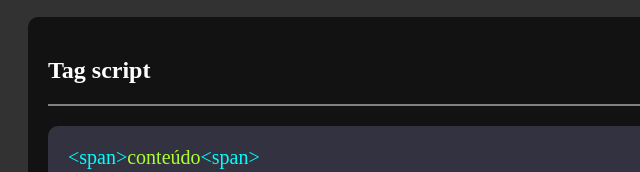
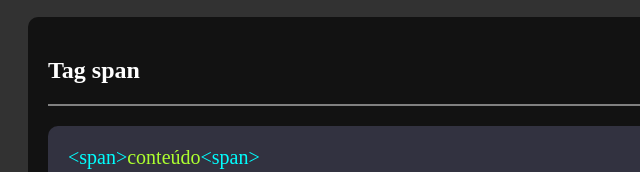
Before and after one commit to Davi-Zimmer/dicionario_html, a plain HTML site: page index.html in a window 1280 px wide. Shown: the part 1748-1920 px from the top of the page, 0-640 px from the left. Drawn offline with Linux system fonts and the light colour scheme.

Commit message:
correcao-2

```diff
--- a/index.html
+++ b/index.html
@@ -127,7 +127,7 @@
         </div>
 
         <div class="topics">
-            <h2>Tag script</h2>
+            <h2>Tag span</h2>
             <div class="line"></div>
 
             <div class="code">
```
